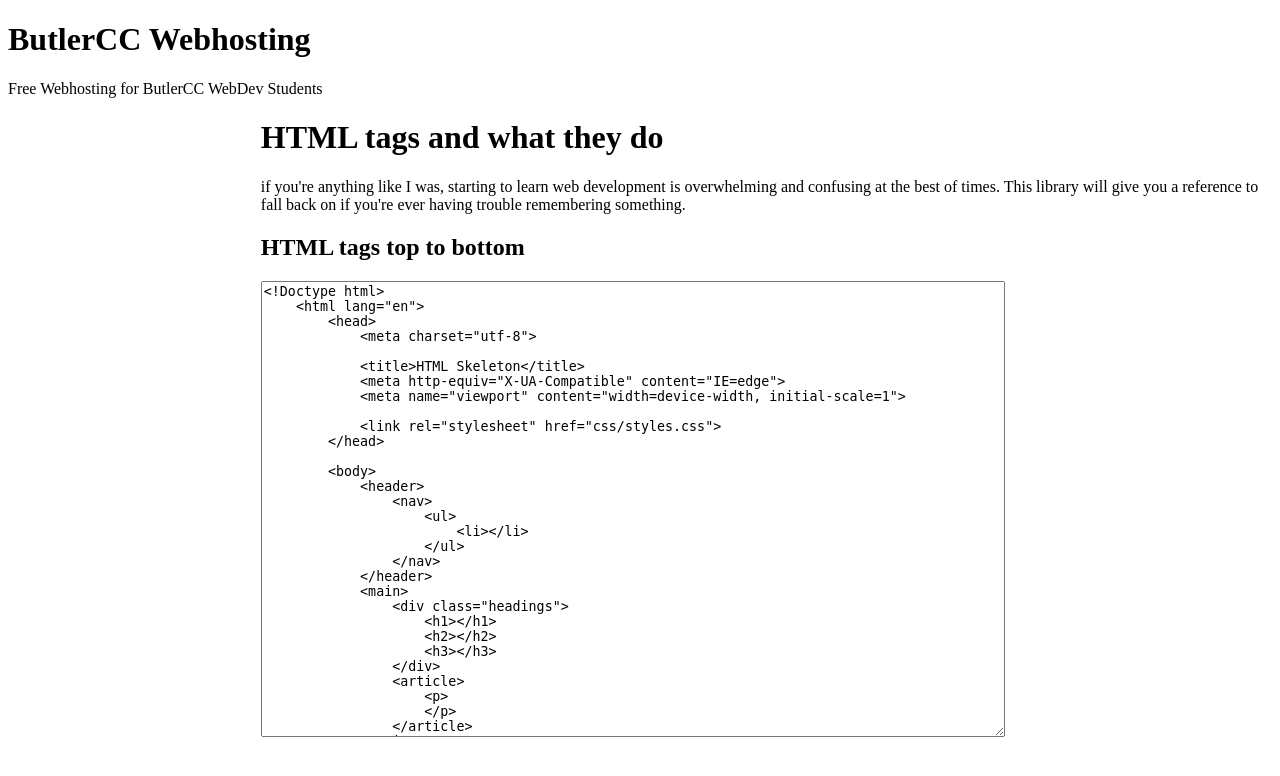
After one commit to Naturealizor/Tutorial_Revamp, a PHP site: page /view/tags.html in a window 1280 px wide. The commit adds this page. Shown: the top 776 px of the page. Run offline with PHP 8.4, Linux system fonts and the light colour scheme; some libraries are stand-ins or nearby versions.

Commit message:
started tag library, setup scss and css compile, started css

```diff
--- /dev/null
+++ b/Pattern_library/css/_layout.css
@@ -0,0 +1,5 @@
+body {
+  font-size: 1em; }
+
+.main_content_stack {
+  text-align: center; }
--- a/Pattern_library/css/styles.css
+++ b/Pattern_library/css/styles.css
@@ -0,0 +1 @@
+body{font-size:1em}.main_content_stack{text-align:left;margin-left:20%}
--- /dev/null
+++ b/Pattern_library/scss/partials/_layout.scss
@@ -0,0 +1,7 @@
+body {
+    font-size: 1em;
+}
+.main_content_stack {
+    text-align: left;
+    margin-left: 20%;
+}
--- /dev/null
+++ b/Pattern_library/scss/styles.scss
@@ -0,0 +1 @@
+@import "partials/layout.scss";
--- /dev/null
+++ b/Pattern_library/view/tags.html
@@ -0,0 +1,89 @@
+<!DOCTYPE html>
+<html lang="en">
+<head>
+
+    	<!-- Global site tag (gtag.js) - Google Analytics -->
+        <!-- Do we Need this??????????-->
+    <script async src="https://www.googletagmanager.com/gtag/js?id=UA-19389139-1"></script>
+    <script>
+        window.dataLayer = window.dataLayer || [];
+        function gtag(){dataLayer.push(arguments);}
+        gtag('js', new Date());
+        gtag('config', 'UA-19389139-1');
+    </script>
+
+    <meta charset="utf-8" />
+    <meta http-equiv="X-UA-Compatible" content="IE=edge">
+    <meta name="viewport" content="width=device-width, initial-scale=1">
+    <meta name="author" content="Butlercc Webhosting">
+    <link rel="stylesheet" href="../css/styles.css">
+    <!--
+    <link rel="shortcut icon" href="/favicon.ico">
+    <link rel="apple-touch-icon" href="/apple-touch-icon.png">   -->
+    <!-- Figure out if I want to keep the font-awesome stuff -->
+    <link rel="stylesheet" href="/font-awesome-4.2.0/css/font-awesome.css">
+
+</head>
+    <body>
+        <header>
+                <div id="branding">
+                        <h1>ButlerCC Webhosting</h1>
+                        <p>Free Webhosting for ButlerCC WebDev Students</p>
+                </div>
+        </header>
+        <!-- add CSS -->
+        <div class="sidenav">
+            <a href=""></a>
+            <a href=""></a>
+            <a href=""></a>
+            <a href=""></a>
+            <a href=""></a>
+        </div>
+        <main>
+            <div class="main_content_stack">
+                <div class="main_content_wrapper">
+            <h1>HTML tags and what they do</h1>
+            <p>
+                if you're anything like I was, starting to learn web development is overwhelming and confusing at the best of times. This library will give you a reference to fall back on if you're ever having trouble remembering something.
+            </p>
+                <h2>HTML tags top to bottom</h2>
+                <textarea rows="30" cols="90">
+<!Doctype html>
+    <html lang="en">
+        <head>
+            <meta charset="utf-8">
+
+            <title>HTML Skeleton</title>
+            <meta http-equiv="X-UA-Compatible" content="IE=edge">
+            <meta name="viewport" content="width=device-width, initial-scale=1">
+
+            <link rel="stylesheet" href="css/styles.css">
+        </head>
+
+        <body>
+            <header>
+                <nav>
+                    <ul>
+                        <li></li>
+                    </ul>
+                </nav>
+            </header>
+            <main>
+                <div class="headings">
+                    <h1></h1>
+                    <h2></h2>
+                    <h3></h3>
+                </div>
+                <article>
+                    <p>
+                    </p>
+                </article>
+            </main>
+        </body>
+    </html>
+                </textarea>
+                </div>
+            </div>
+        </main>
+    </body>
+</html>
```
Also changed, not shown: Pattern_library/view/other_option.php (+11 -0 lines), Pattern_library/scss/_variables.scss (deleted), Pattern_library/scss/partials/_base.scss (added), Pattern_library/scss/partials/_fonts.scss (added), Pattern_library/scss/partials/_mixins.scss (added), Pattern_library/scss/partials/_modules.scss (added), Pattern_library/scss/partials/_reset.scss (added), Pattern_library/scss/partials/_variables.scss (added), 1 other file.
